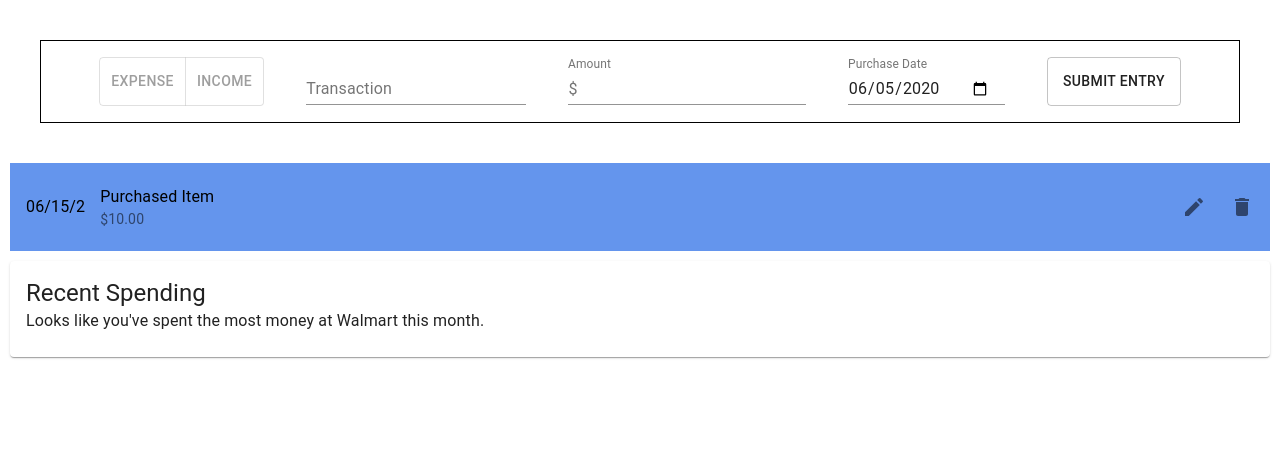
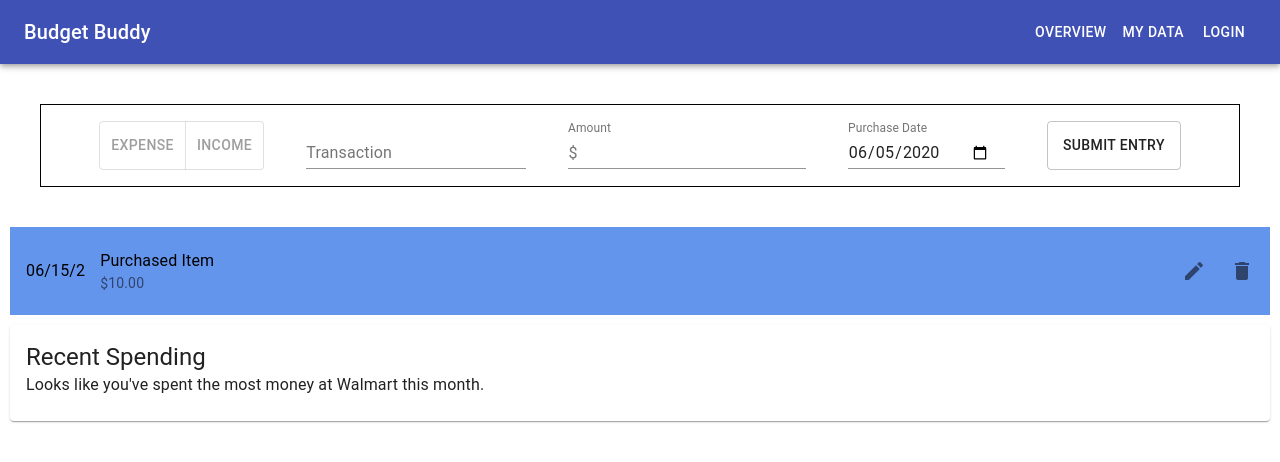
Before and after one commit to anneguo3/budget-buddy, a React (Create React App) app in the folder budget-buddy/: page / in a window 1280 px wide. Shown: the top 462 px of the page. Built offline with nearby package versions, Linux system fonts and the light colour scheme.

Commit message:
navbar added

```diff
--- a/budget-buddy/src/App.js
+++ b/budget-buddy/src/App.js
@@ -3,10 +3,12 @@ import "./App.css";
 import AddMessage from "./components/Add/index";
 import EntryList from "./components/EntryList/index";
 import Textbox from "./components/Textbox";
+import NavBar from './components/NavBar';
 
 function App() {
   return (
     <div>
+      <NavBar/>
       <AddMessage />
       <EntryList/>
       <Textbox/>
--- a/budget-buddy/src/components/ErrorPage/index.js
+++ b/budget-buddy/src/components/ErrorPage/index.js
@@ -10,3 +10,4 @@ export default class Error extends Component {
     );
   }
 }
+g
```
Also changed, not shown: 1 other file (tests, documents, lock files or other folders).
